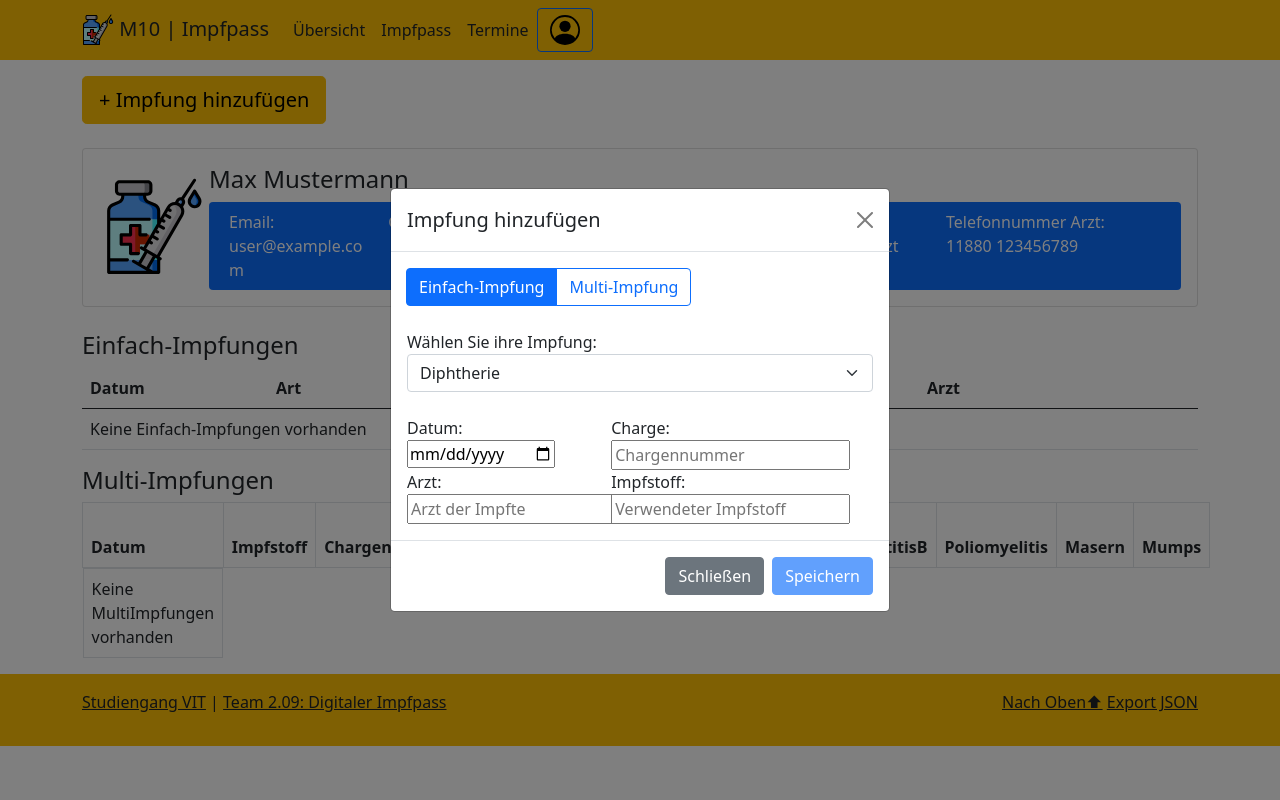
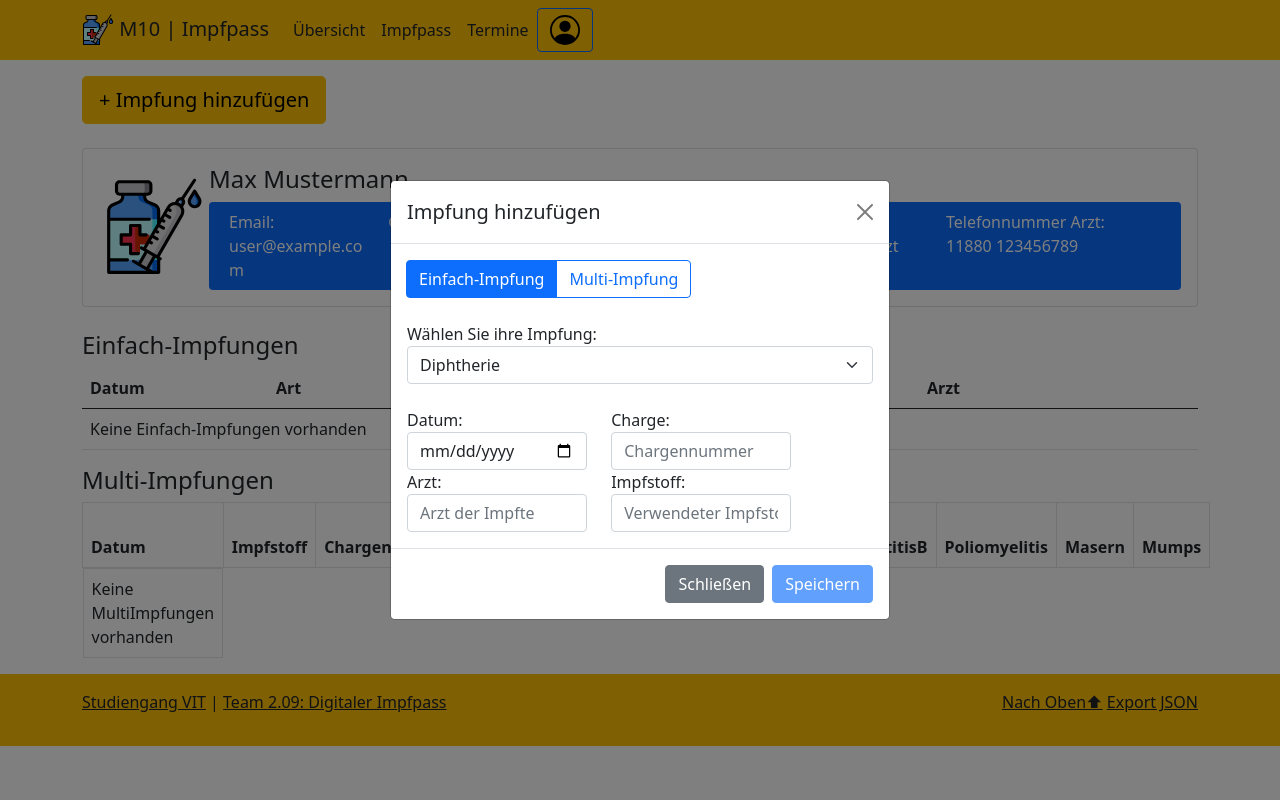
Before and after one commit to FranzBogmann/M10-TL_Impfpass_Webanwendung, a PHP site: page /Impfpass.php in a window 1280 px wide, after a click on "+ Impfung hinzufügen". Run offline with PHP 8.4, Linux system fonts and the light colour scheme.

Commit message:
Klasse form-control bei 4 Inputs gesetzt

```diff
--- a/Impfpass.php
+++ b/Impfpass.php
@@ -116,13 +116,13 @@
                                     <div class="col-md-5">
                                         <div class="form-group">
                                             <label>Datum: </label>
-                                            <input type="date" id="iDatum" placeholder="Datum der Impfung"></input>
+                                            <input type="date" class="form-control" id="iDatum" placeholder="Datum der Impfung"></input>
                                         </div>
                                     </div>
                                     <div class="col-md-5">
                                         <div class="form-group">
                                             <label>Charge: </label>
-                                            <input type="text" id="iChargenNr" placeholder="Chargennummer"></input>
+                                            <input type="text" class="form-control" id="iChargenNr" placeholder="Chargennummer"></input>
                                         </div>
                                     </div>
                                 </div>
@@ -130,13 +130,13 @@
                                     <div class="col-md-5">
                                         <div class="form-group">
                                             <label>Arzt: </label>
-                                            <input type="text" id="iArzt" placeholder="Arzt der Impfte"></input>
+                                            <input type="text" class="form-control" id="iArzt" placeholder="Arzt der Impfte"></input>
                                         </div>
                                     </div>
                                     <div class="col-md-5">
                                         <div class="form-group">
                                             <label>Impfstoff: </label>
-                                            <input type="text" id="impfstoff" placeholder="Verwendeter Impfstoff"></input>
+                                            <input type="text" class="form-control" id="impfstoff" placeholder="Verwendeter Impfstoff"></input>
                                         </div>
                                     </div>
                                 </div>
--- a/Termine.php
+++ b/Termine.php
@@ -38,7 +38,7 @@
                             </div>
 
                             <div id="dropdown">
-                                <label for="form-select">Wählen Sie ihre Impfung:</label>
+                                <label for="form-select">Ihre Impfung gegen:</label>
                                 <select id="terminArt" class="form-select" aria-label="Default select example" onfocus='this.size=5;' onblur='this.size=1;' onchange='this.size=1; this.blur();'>
                                     <!--<option value="Diphtherie">Diphtherie</option>
                                     <option value="FSME">FSME</option>
```
